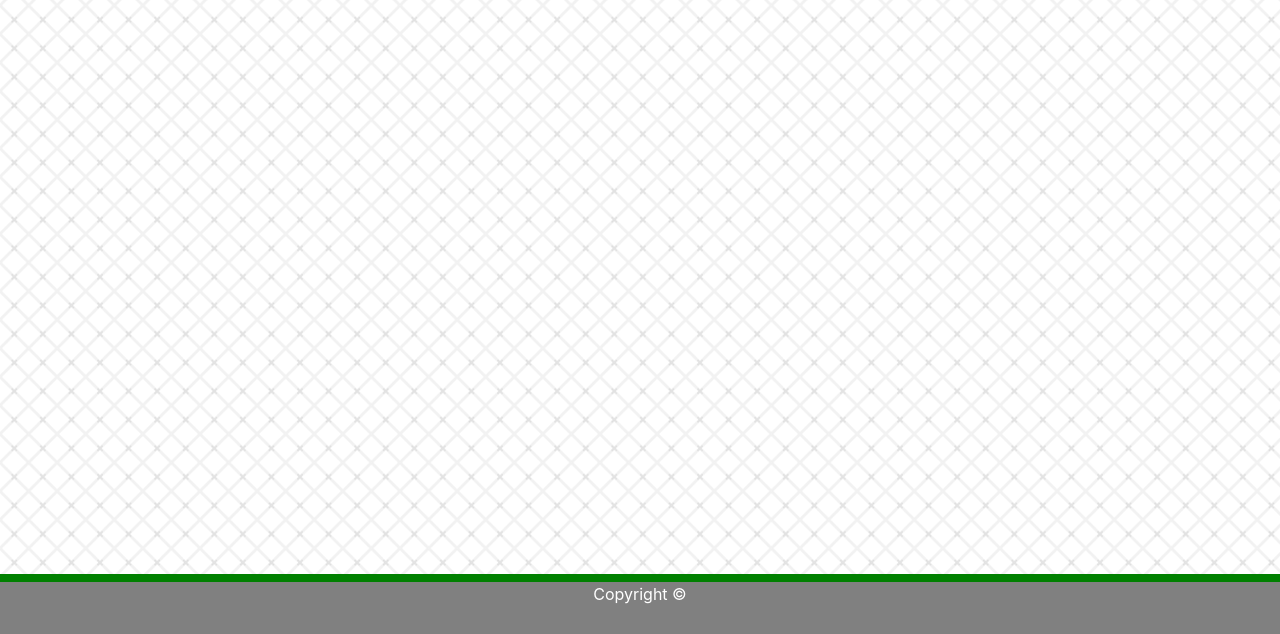
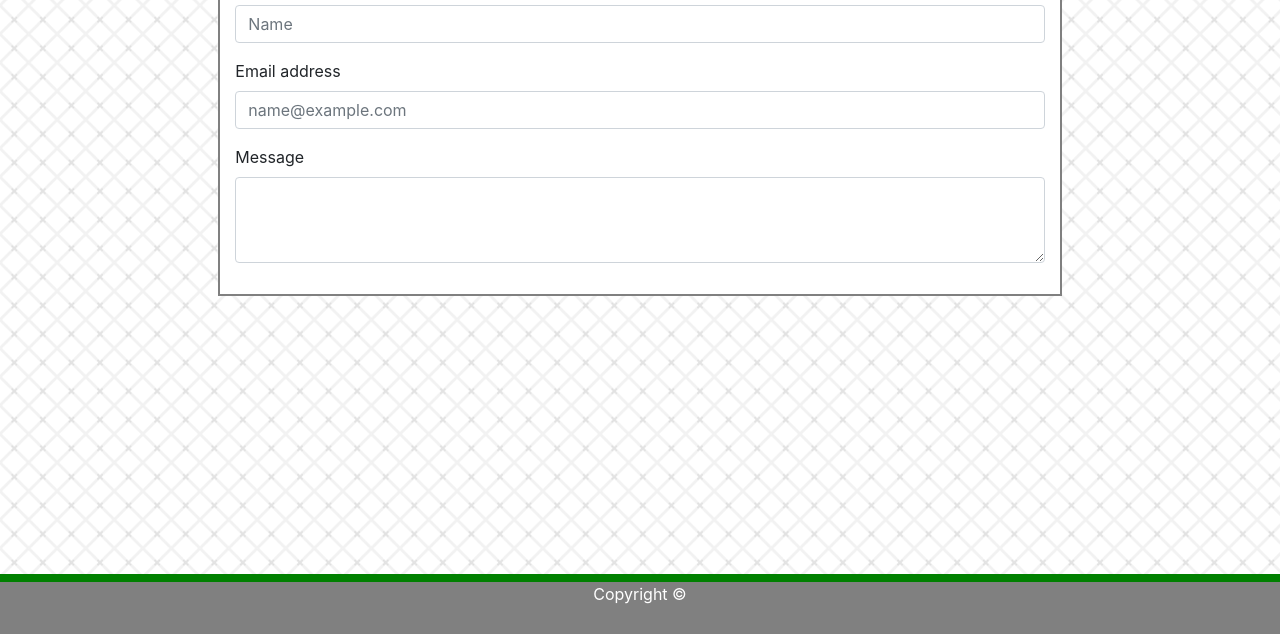
Before and after one commit to pitekcharles/DU-code-HW02, a plain HTML site: page contact.html in a window 1280 px wide. Shown: the part 166-800 px from the top of the page. Drawn offline with nearby package versions, Linux system fonts and the light colour scheme.

Commit message:
added form to contact page

```diff
--- a/contact.html
+++ b/contact.html
@@ -34,6 +34,32 @@
             </ul>
         </div>
     </nav>
+    <div class="row">
+        <div class="col-md-2"></div>
+        <div class="col-md-8">
+
+            <div class="wrapper">
+                <h2>Contact</h2>
+                <form>
+                    <div class="form-group">
+                        <label for="exampleFormControlInput1">Name</label>
+                        <input type="email" class="form-control" id="exampleFormControlInput1"
+                            placeholder="Name">
+                    </div>
+                    <div class="form-group">
+                            <label for="exampleFormControlInput1">Email address</label>
+                            <input type="email" class="form-control" id="exampleFormControlInput1"
+                                placeholder="name@example.com">
+                    </div>
+
+                    <div class="form-group">
+                        <label for="exampleFormControlTextarea1">Message</label>
+                        <textarea class="form-control" id="exampleFormControlTextarea1" rows="3"></textarea>
+                    </div>
+                </form>
+            </div>
+        </div>
+    </div>
 
     <footer class="footer">
         <div class="container">
```
